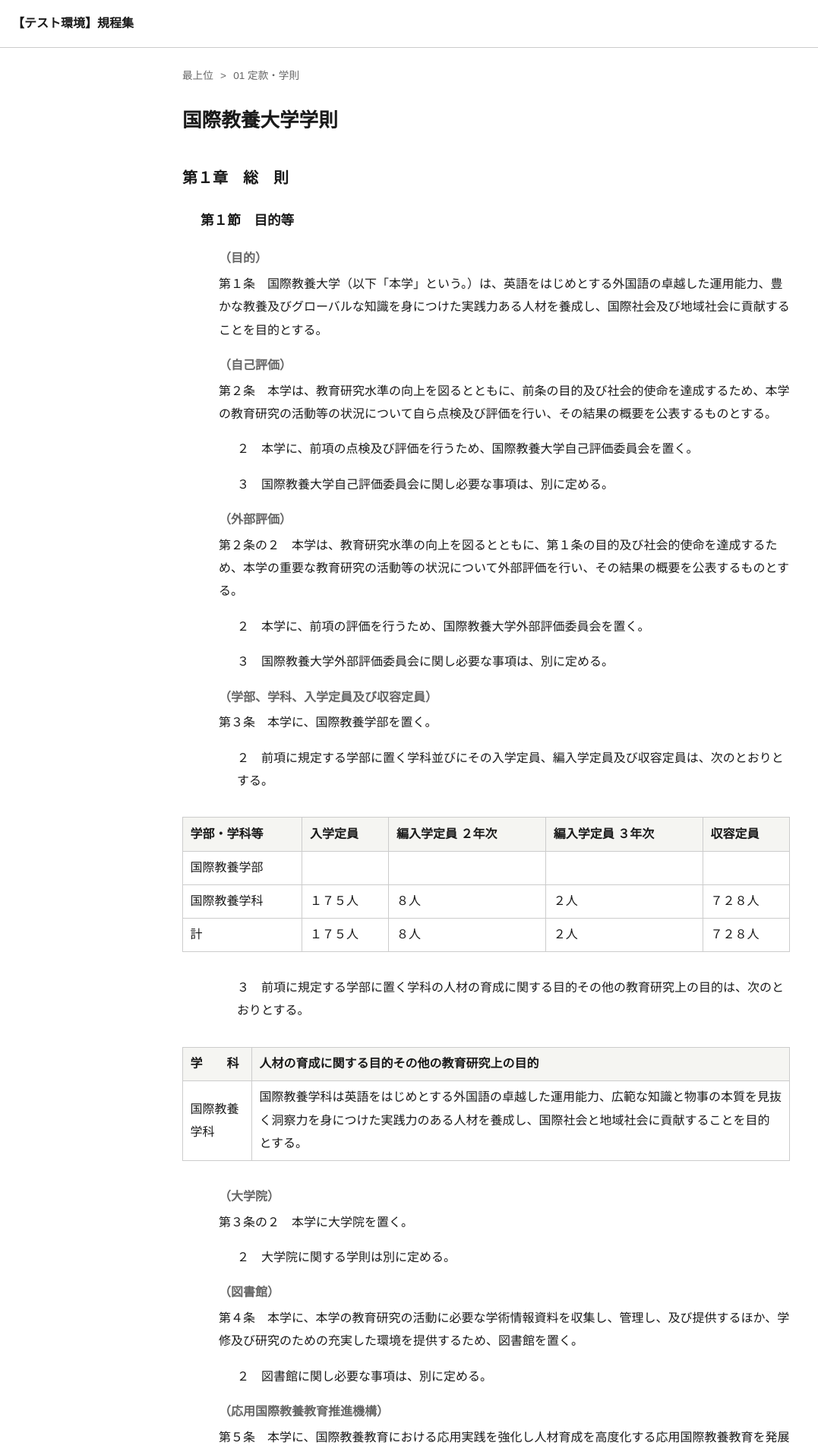
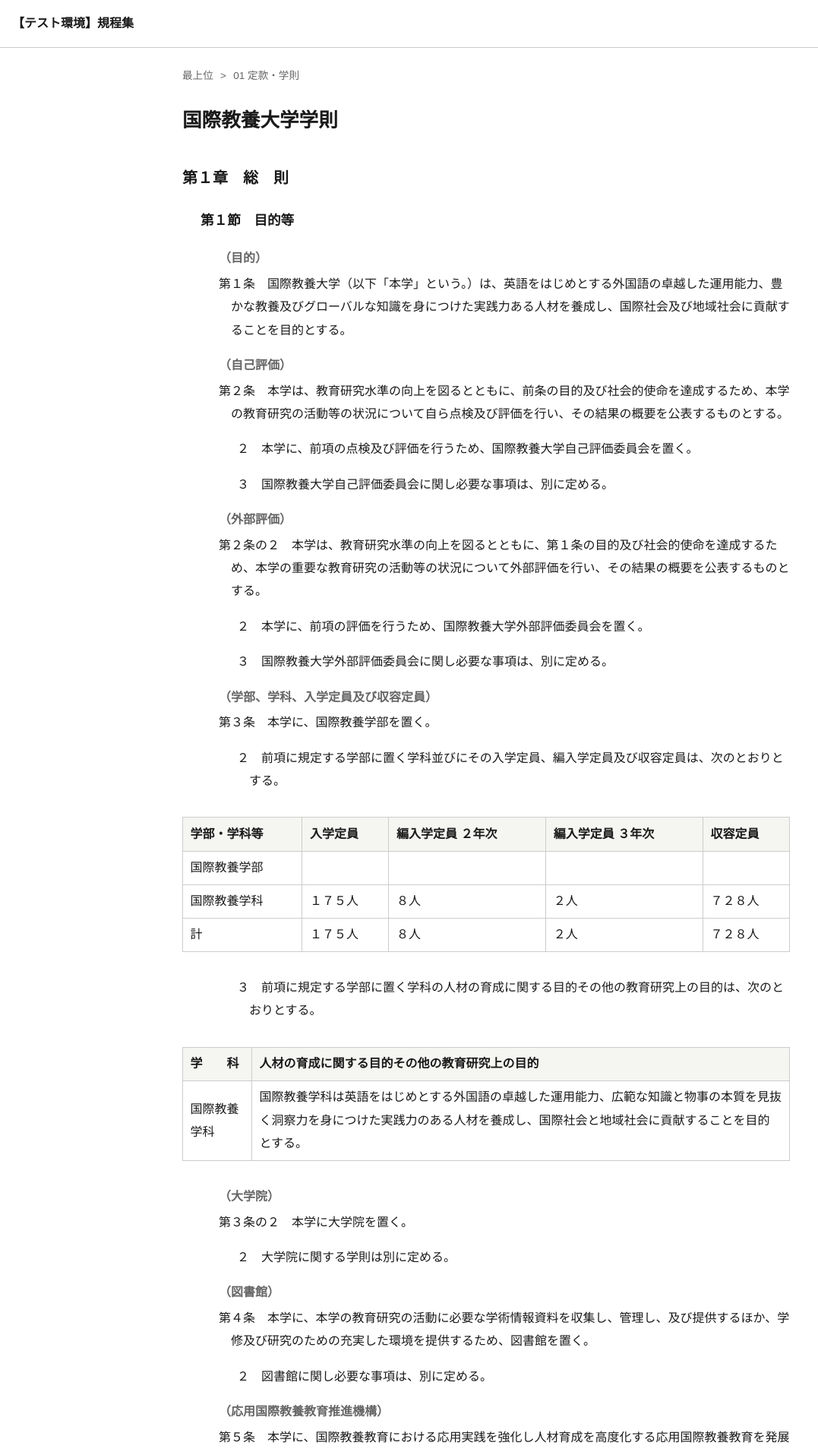
Before and after one commit to akita-international-university/kitei-test, a Jekyll site: the page built from _rules/国際教養大学学則.md, in a window 1280 px wide. Shown: the top 1911 px of the page at 76% size, without its empty margins (0-1077 px from the left). Built offline with Jekyll 4.4.1, drawn with Linux system fonts in a browser that asks for light colours.

Commit message:
条・項・号の折り返し行にハンギングインデントを追加
原文（規程管理システム）の表示では、2行以上に折り返す条・項・号の段落は
1行目が「第２２条　」のように条番号から始まり、2行目以降は番号の分だけ
字下げされる体裁になっている。PoCで生成したページではこの字下げが再現
されておらず、2行目以降が条・項・号自体のインデント位置に揃ってしまって
いたため、.jou/.jou2/.kou/.rui/.moku2 に text-indent の負値と padding-left
を組み合わせたハンギングインデントを追加した。

Closes #10

Co-Authored-By: Claude Sonnet 5 <noreply@anthropic.com>

```diff
--- a/assets/css/style.css
+++ b/assets/css/style.css
@@ -84,19 +84,30 @@ main {
   color: var(--color-muted);
 }
 
+/* 条・項・号は「第２２条　」のように番号+全角スペースから始まる
+   1つのテキストノードなので、2行目以降だけを字下げするハンギング
+   インデント（負のtext-indentでpadding-left分を1行目だけ相殺）で、
+   原文の折り返し体裁を再現する。番号の桁数（第１条〜第９９条等）に
+   関わらず、全角スペース1つ分(1em)の固定値で近似する。 */
 .jou,
 .jou2 {
   margin-left: calc(var(--indent-step) * 2);
   margin-top: 0.2em;
+  padding-left: 1em;
+  text-indent: -1em;
 }
 
 .kou {
   margin-left: calc(var(--indent-step) * 3);
+  padding-left: 1em;
+  text-indent: -1em;
 }
 
 .rui,
 .moku2 {
   margin-left: calc(var(--indent-step) * 4);
+  padding-left: 1em;
+  text-indent: -1em;
 }
 
 /* 号のさらなる細分（ａ．ｂ．／１．２．等の下位項目）。項の下位項目として
```
